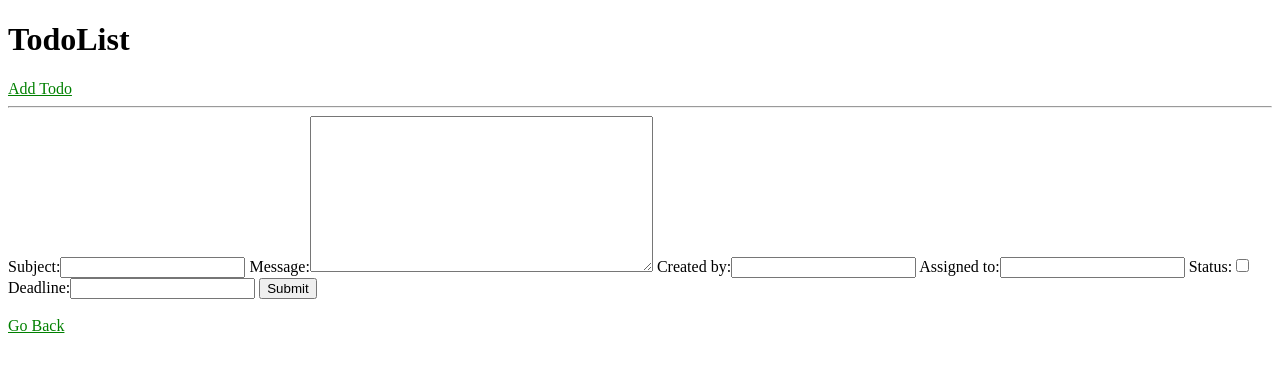
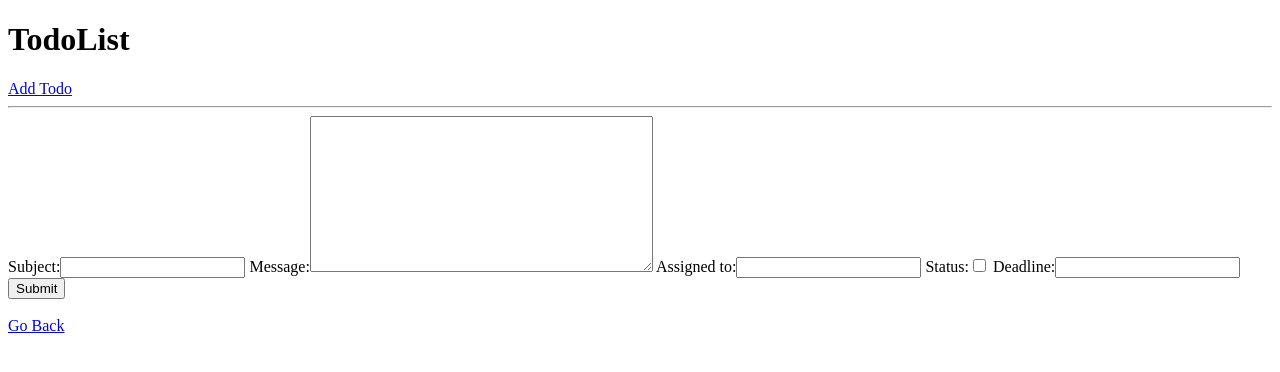
Before and after one commit to gari3008ma/TodoApp, a Django app: page /todos/add in a window 1280 px wide. Shown: the top 372 px of the page. Run offline with Django 3.2, Linux system fonts and the light colour scheme.

Commit message:
added necessary fields to todos

```diff
--- a/todos/forms.py
+++ b/todos/forms.py
@@ -1,10 +1,15 @@
 from django import forms
+from bootstrap_datepicker.widgets import DatePicker
 
 
 class TodoForm(forms.Form):
     subject = forms.CharField(max_length=100)
     message = forms.CharField(widget=forms.Textarea)
-    created_by = forms.EmailField()
     assigned_to = forms.EmailField()
     status = forms.BooleanField()
-    deadline = forms.DateTimeField()
+    deadline = forms.DateField(widget=DatePicker(
+            options={
+                "format": "mm/dd/yyyy",
+                "autoclose": True
+            }
+        ))
--- /dev/null
+++ b/todos/static/css/todo.css
@@ -0,0 +1,4 @@
+h1 a {
+    color: #FCA205;
+    font-family: 'Lobster';
+}
--- a/todos/templates/partials/header.html
+++ b/todos/templates/partials/header.html
@@ -3,7 +3,7 @@
   <head>
     <meta charset="utf-8">
     {% load static %}
-    <link rel="stylesheet" href="{% static 'css/style.css' %}">
+    <link rel="stylesheet" href="{% static 'css/todo.css' %}">
     <title>TodoList</title>
   </head>
   <body>
--- a/todos/views.py
+++ b/todos/views.py
@@ -3,7 +3,7 @@ from django.contrib.auth.forms import UserCreationForm
 from django.http import HttpResponse,HttpResponseRedirect
 from django.shortcuts import render_to_response
 from django.core.urlresolvers import reverse
-from .models import Todo,Domain,UserProfile
+from .models import Todo, Domain, UserProfile
 from django.contrib.auth import authenticate, login, logout
 from django.views.decorators.csrf import csrf_protect
 from django.contrib import messages
@@ -62,8 +62,10 @@ def add(request):
         if form.is_valid():
             title = form.cleaned_data['title']
             text = form.cleaned_data['text']
-            created_by = form.cleaned_data['created_by']
-            todo = Todo(title=title, text=text, created_by_id=created_by.id)
+            created_by = UserProfile.objects.get(user=request.user)
+            assigned_to = form.cleaned_data['assigned_to']
+            deadline = form.cleaned_data['deadline']
+            todo = Todo(title=title, text=text, created_by_id=created_by.id, assigned_to=assigned_to, deadline=deadline)
             todo.save()
             return HttpResponseRedirect('/todos/dashboard/')
 
```
Also changed, not shown: 2 other files.
